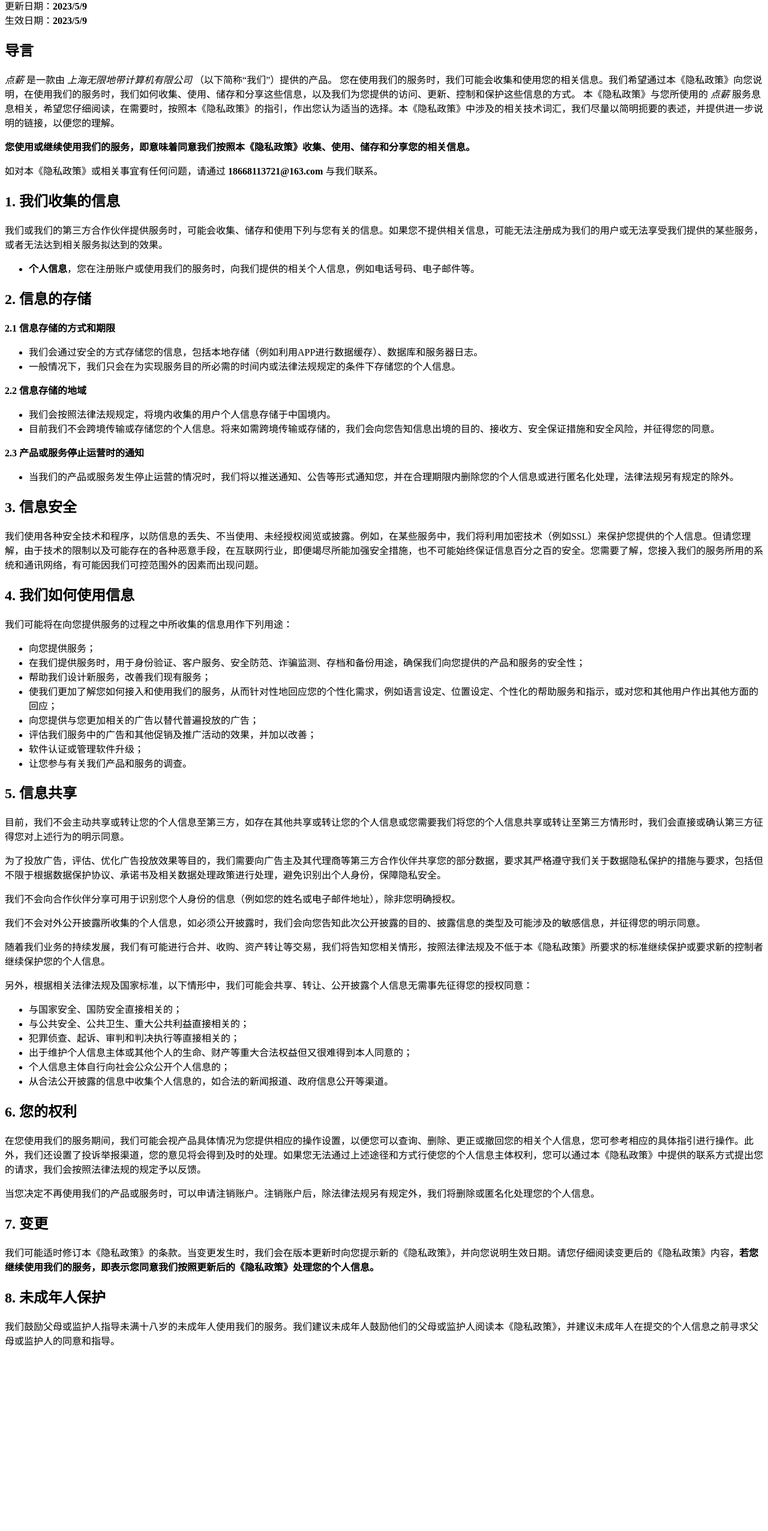
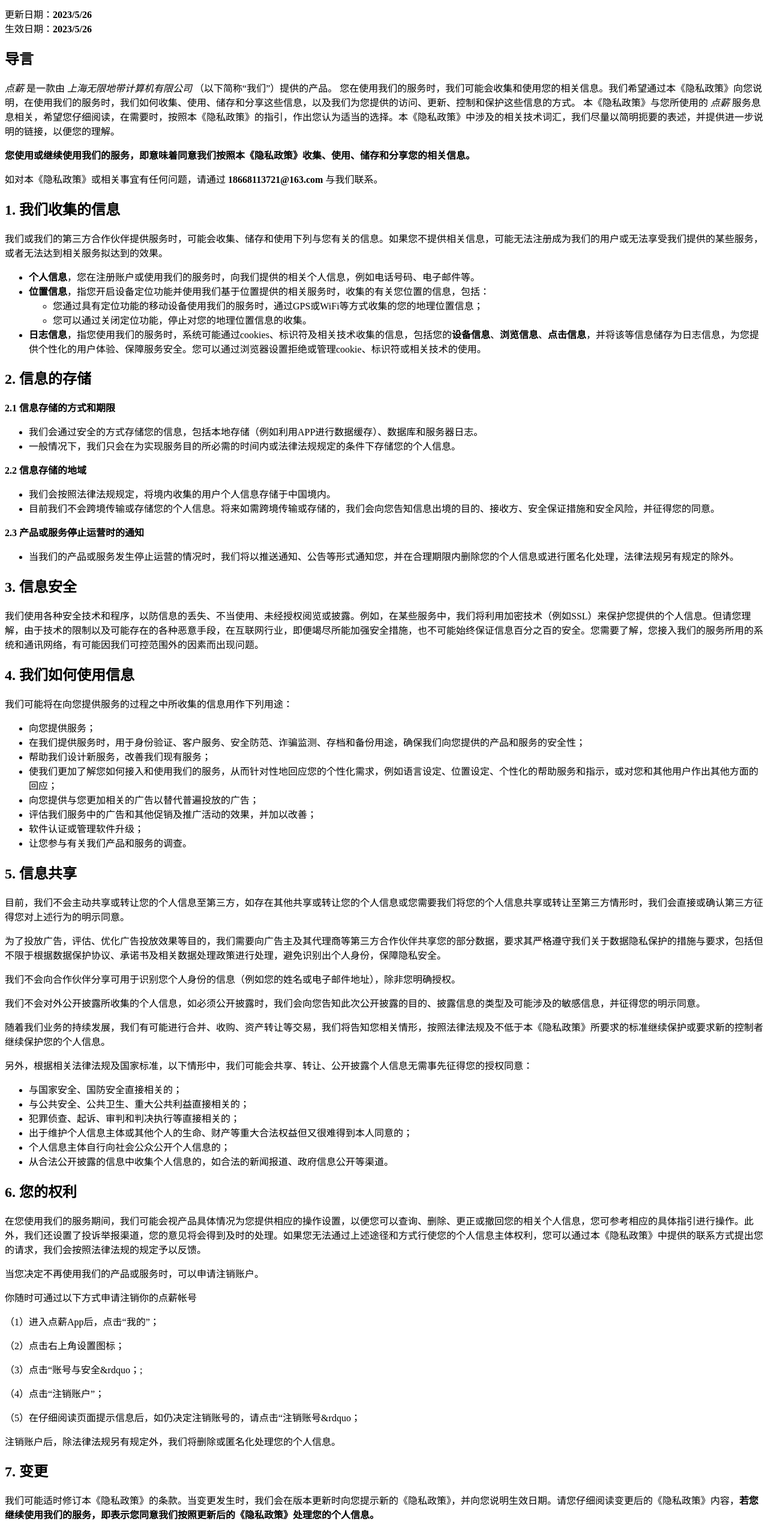
Before and after one commit to Stephen-sang/Stephem-sang.github.io, a plain HTML site: page index.html in a window 1280 px wide. Shown: the part 78-2631 px from the top of the page at 60% size. Before the commit the page ends 2341 px from the top, so only its background shows below. Drawn offline with Linux system fonts and the light colour scheme.

Commit message:
Update index.html

```diff
--- a/index.html
+++ b/index.html
@@ -1,6 +1,13 @@
+<!DOCTYPE html>
+<html lang="en">
+<head>
+    <meta charset="UTF-8">
+    <title>Title</title>
+</head>
+<body>
 <h1>隐私政策</h1>
-<div>更新日期：<strong>2023/5/9</strong></div>
-<div>生效日期：<strong>2023/5/9</strong></div>
+<div>更新日期：<strong>2023/5/26</strong></div>
+<div>生效日期：<strong>2023/5/26</strong></div>
 <h2>导言</h2>
 <p>
     <i>点薪</i> 是一款由 <i>上海无限地带计算机有限公司</i> （以下简称“我们”）提供的产品。
@@ -15,6 +22,8 @@
 
 <ul>
     <li><strong>个人信息</strong>，您在注册账户或使用我们的服务时，向我们提供的相关个人信息，例如电话号码、电子邮件等。</li>
+    <li><strong>位置信息</strong>，指您开启设备定位功能并使用我们基于位置提供的相关服务时，收集的有关您位置的信息，包括：<ul><li>您通过具有定位功能的移动设备使用我们的服务时，通过GPS或WiFi等方式收集的您的地理位置信息；</li><li>您可以通过关闭定位功能，停止对您的地理位置信息的收集。</li></ul></li>
+    <li><strong>日志信息</strong>，指您使用我们的服务时，系统可能通过cookies、标识符及相关技术收集的信息，包括您的<strong>设备信息</strong>、<strong>浏览信息</strong>、<strong>点击信息</strong>，并将该等信息储存为日志信息，为您提供个性化的用户体验、保障服务安全。您可以通过浏览器设置拒绝或管理cookie、标识符或相关技术的使用。</li>
 </ul>
 
 
@@ -90,7 +99,14 @@
 <p>
     在您使用我们的服务期间，我们可能会视产品具体情况为您提供相应的操作设置，以便您可以查询、删除、更正或撤回您的相关个人信息，您可参考相应的具体指引进行操作。此外，我们还设置了投诉举报渠道，您的意见将会得到及时的处理。如果您无法通过上述途径和方式行使您的个人信息主体权利，您可以通过本《隐私政策》中提供的联系方式提出您的请求，我们会按照法律法规的规定予以反馈。
 </p>
-<p>当您决定不再使用我们的产品或服务时，可以申请注销账户。注销账户后，除法律法规另有规定外，我们将删除或匿名化处理您的个人信息。</p>
+<p>当您决定不再使用我们的产品或服务时，可以申请注销账户。</p>
+<p> 你随时可通过以下方式申请注销你的点薪帐号</p>
+<p>（1）进入点薪App后，点击&ldquo;我的&rdquo;；</p>
+<p>（2）点击右上角设置图标；</p>
+<p>（3）点击&ldquo;账号与安全&rdquo；; </p>
+<p>（4）点击&ldquo;注销账户&rdquo;；</p>
+<p>（5）在仔细阅读页面提示信息后，如仍决定注销账号的，请点击&ldquo;注销账号&rdquo；</p>
+<p>注销账户后，除法律法规另有规定外，我们将删除或匿名化处理您的个人信息。</p>
 
 <h2>7. 变更</h2>
 <p>
@@ -101,3 +117,6 @@
 <p>
     我们鼓励父母或监护人指导未满十八岁的未成年人使用我们的服务。我们建议未成年人鼓励他们的父母或监护人阅读本《隐私政策》，并建议未成年人在提交的个人信息之前寻求父母或监护人的同意和指导。
 </p>
+
+</body>
+</html>
```
Lines whose indentation alone changed are shown as unchanged.
